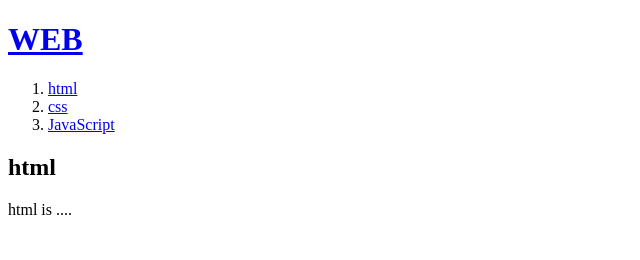
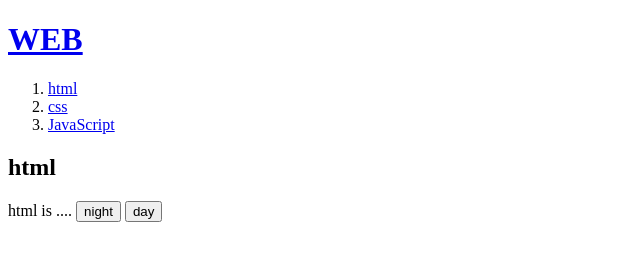
Before and after one commit to gunho-sung/Daegu-AI-2, a plain HTML site: page 1.html in a window 1280 px wide. Shown: the whole page, without its empty margins (0-640 px from the left). Drawn offline with Linux system fonts and the light colour scheme.

Commit message:
js 변수 및 다크모드 기능 추가

```diff
--- a/1.html
+++ b/1.html
@@ -13,5 +13,20 @@
     </ol>
     <h2>html</h2>
     html is ....
+    <!-- <button type="button" onclick="document.querySelector('body').style.backgroundColor = 'black';">야간</button>
+    <button type="button" onclick="document.querySelector('body').style.backgroundColor = 'white';">주간</button> -->
+
+    <input type="button" value="night" onclick="
+        document.querySelector('body').style.backgroundColor = 'black';
+        document.querySelector('body').style.color = 'white';
+    ">
+    <input type="button" value="day" onclick="
+    document.querySelector('body').style.backgroundColor = 'white';
+    document.querySelector('body').style.color = 'black';
+    ">
+    <!-- <script>
+
+        document.querySelector('body').style.backgroundColor = 'black';
+    </script> -->
 </body>
 </html>
```
Also changed, not shown: 2.html (+8 -0 lines), 3.html (+8 -0 lines), index.html (+8 -0 lines), js/variable.html (added, +21 -0 lines).
